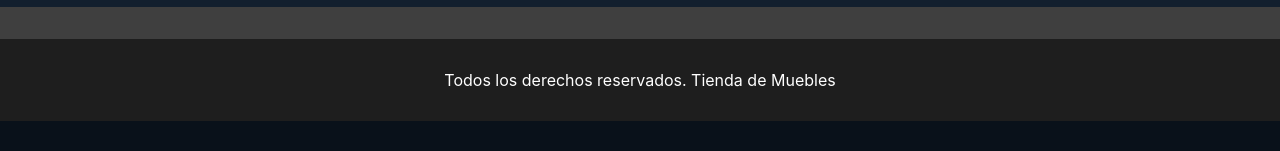
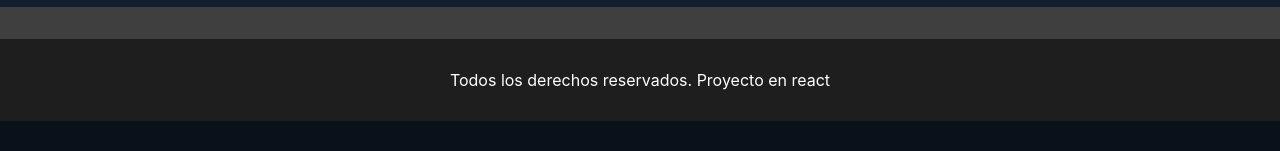
Before and after one commit to jmvarguez-web/ProyectoReact, a React (Create React App) app: page /blog in a window 1280 px wide. Shown: the part 646-797 px from the top of the page. Built offline with nearby package versions, Linux system fonts and the light colour scheme; no server answers.

Commit message:
cambios url productos

```diff
--- a/src/components/Productos.js
+++ b/src/components/Productos.js
@@ -37,7 +37,7 @@ function Productod() {
 
     useEffect(() => {
         const fetchListGames = async () => {
-            const response = await fetch('/api/games');
+            const response = await fetch('https://www.freetogame.com/api/games');
             const data = await await response.json();
             setListGame(data);
         };
--- a/src/components/productos/ListProducts.js
+++ b/src/components/productos/ListProducts.js
@@ -119,7 +119,7 @@ function ListProducts({ listgames }) {
   return (
     <SectionListProducts>
       {listgames.map((game) => (
-        <ProductoArticles key={game.id} lastChild widthBasis100>
+        <ProductoArticles key={game.id} lastChild >
           <ImgProduct src={`${game.thumbnail}`} alt={game.title} />
           <BoxDescripcion>
             <BoxDescripcionH3>Producto Tres</BoxDescripcionH3>
--- a/src/components/themplate/SectionDisclaimer.js
+++ b/src/components/themplate/SectionDisclaimer.js
@@ -10,7 +10,7 @@ function Disclaimer() {
     return (
 
         <SectionDisclaimer>
-            <p>Todos los derechos reservados. Tienda de Muebles</p>
+            <p>Todos los derechos reservados. Proyecto en react</p>
         </SectionDisclaimer>
     );
 }
```
